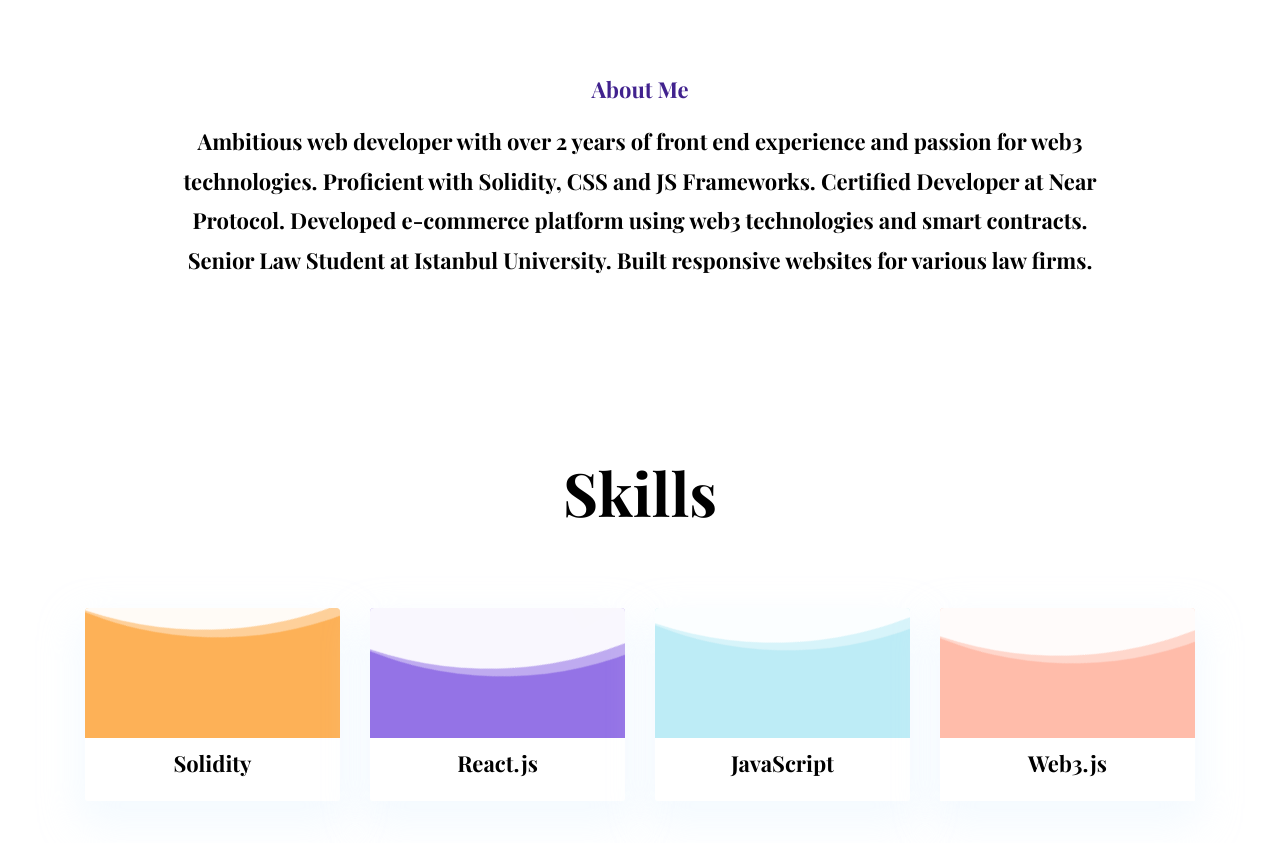
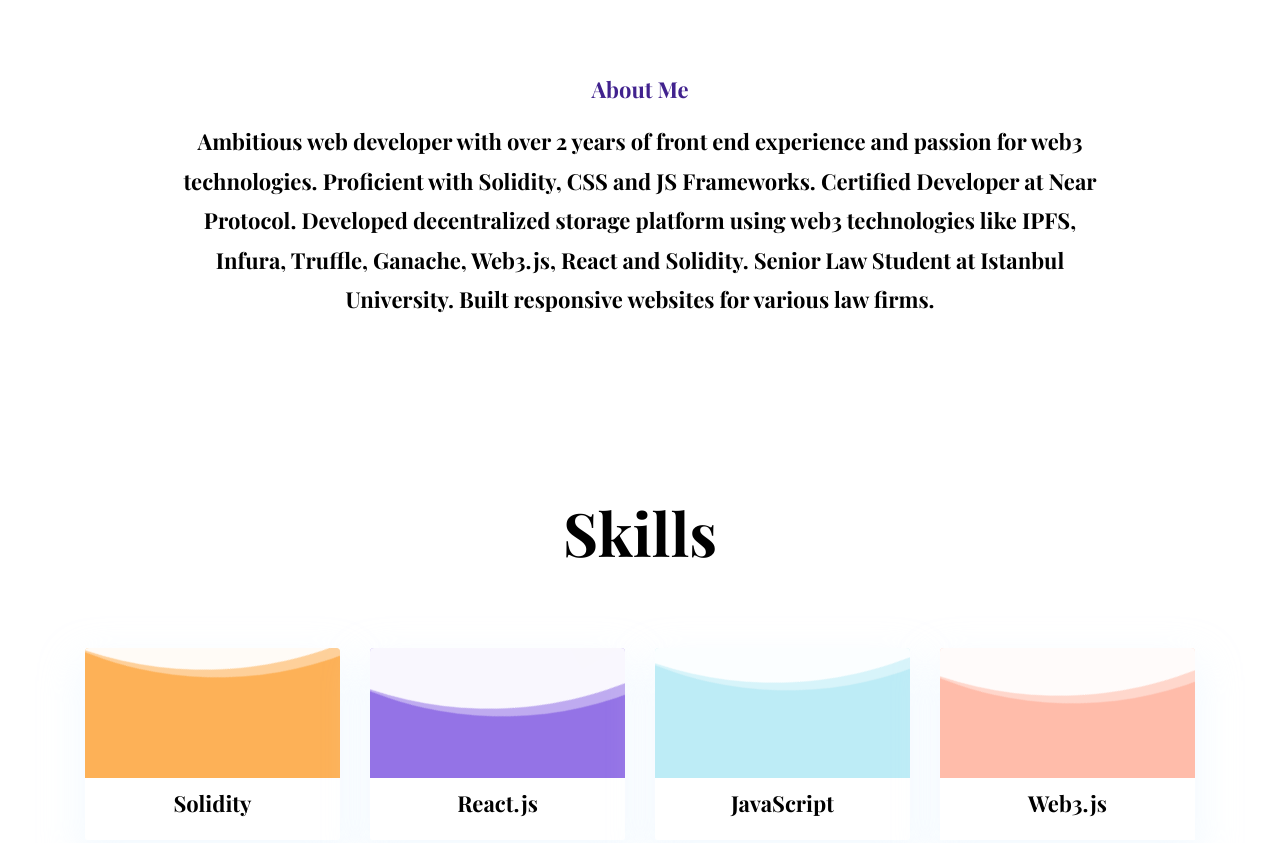
Before and after one commit to mervanerenci/portfolio1st, a website: page source/index.html in a window 1280 px wide. Shown: the part 970-1813 px from the top of the page. Drawn offline with nearby package versions, Linux system fonts and the light colour scheme; files that its build step writes are made by us from their sources; files whose address does not match are found by name.

Commit message:
changed about me

```diff
--- a/source/index.html
+++ b/source/index.html
@@ -125,7 +125,9 @@
     <div class="row">
       <div class="col-lg-10 mx-auto text-center">
         <a href="about.html" class="btn btn-transparent">About Me</a>
-        <p class="font-secondary paragraph-lg text-dark">Ambitious web developer with over 2 years of front end experience and passion for web3 technologies. Proficient with Solidity, CSS and JS Frameworks. Certified Developer at Near Protocol. Developed e-commerce platform using web3 technologies and smart contracts. Senior Law Student at Istanbul University. Built responsive websites for various law firms.</p>
+        <p class="font-secondary paragraph-lg text-dark">Ambitious web developer with over 2 years of front end experience and passion for web3 technologies.
+          Proficient with Solidity, CSS and JS Frameworks. Certified Developer at Near Protocol. Developed decentralized storage platform using web3 technologies like IPFS, Infura, Truffle, Ganache, Web3.js, React and Solidity.
+          Senior Law Student at Istanbul University. Built responsive websites for various law firms.</p>
 
       </div>
     </div>
```
Also changed, not shown: theme/index.html (+3 -1 lines).
